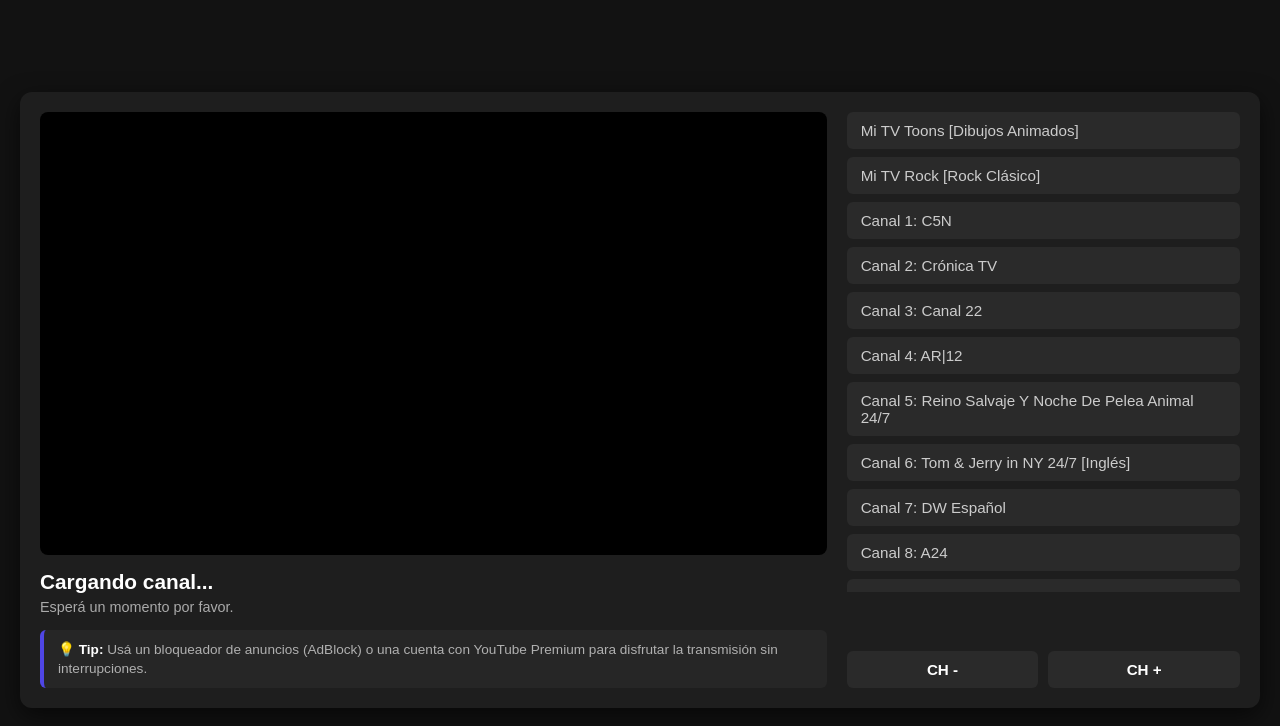
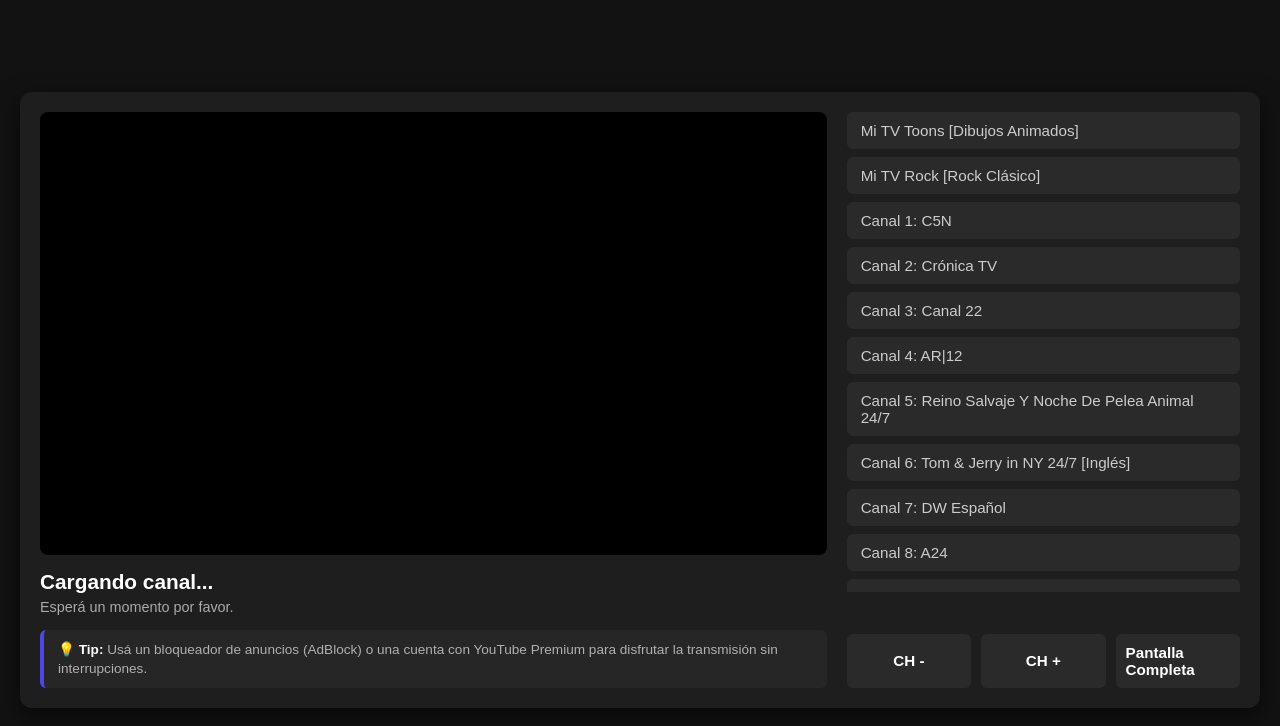
Before and after one commit to fgr101/UncoveredTV_AI, a plain HTML site: page index.html in a window 1280 px wide. Drawn offline with Linux system fonts and the light colour scheme.

Commit message:
Add files via upload

```diff
--- a/index.html
+++ b/index.html
@@ -34,6 +34,7 @@
             <div class="controls">
                 <button id="btn-prev">CH -</button>
                 <button id="btn-next">CH +</button>
+                <button id="btn-fullscreen" class="channel-btn">Pantalla Completa</button>
             </div>
         </div>
     </div>
```
